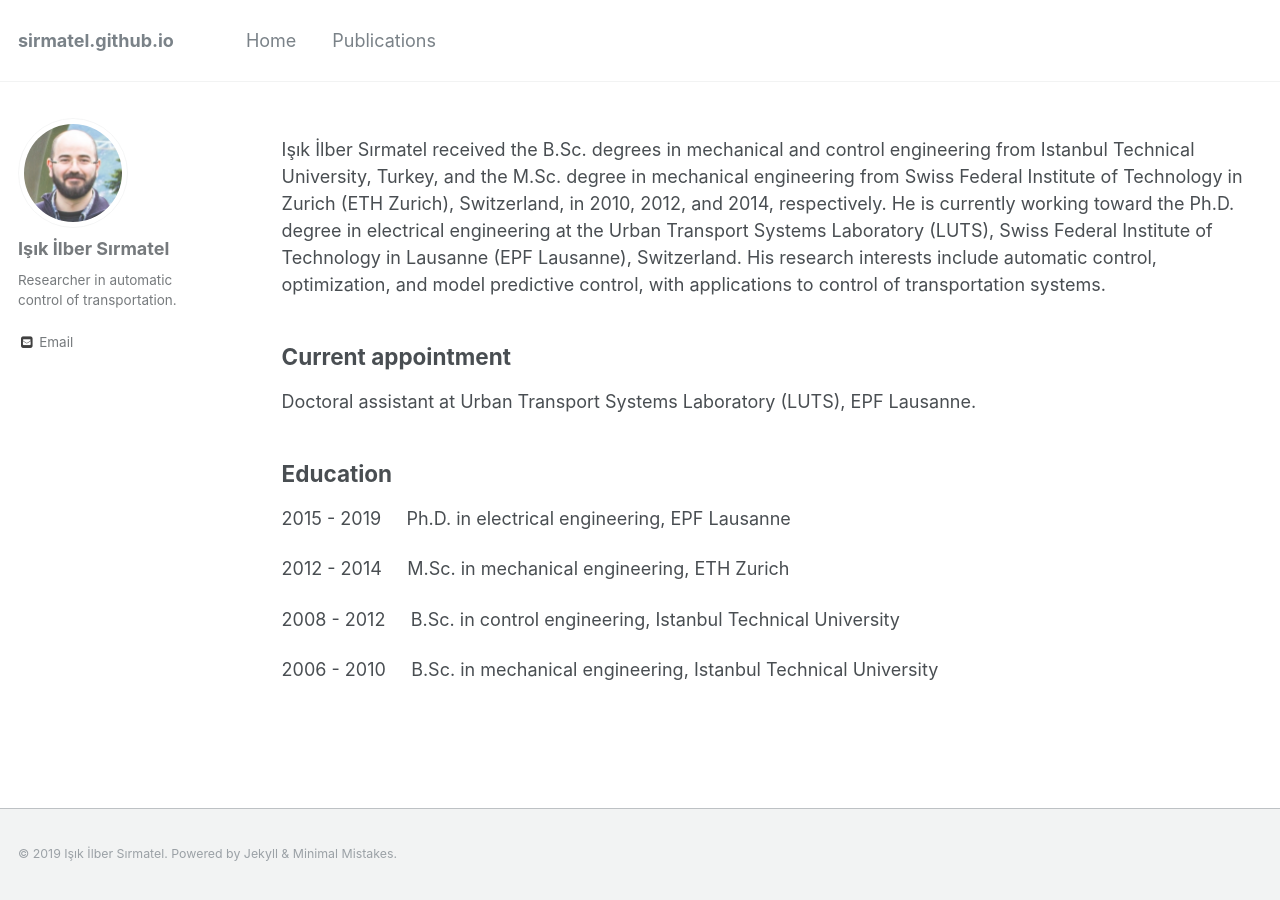
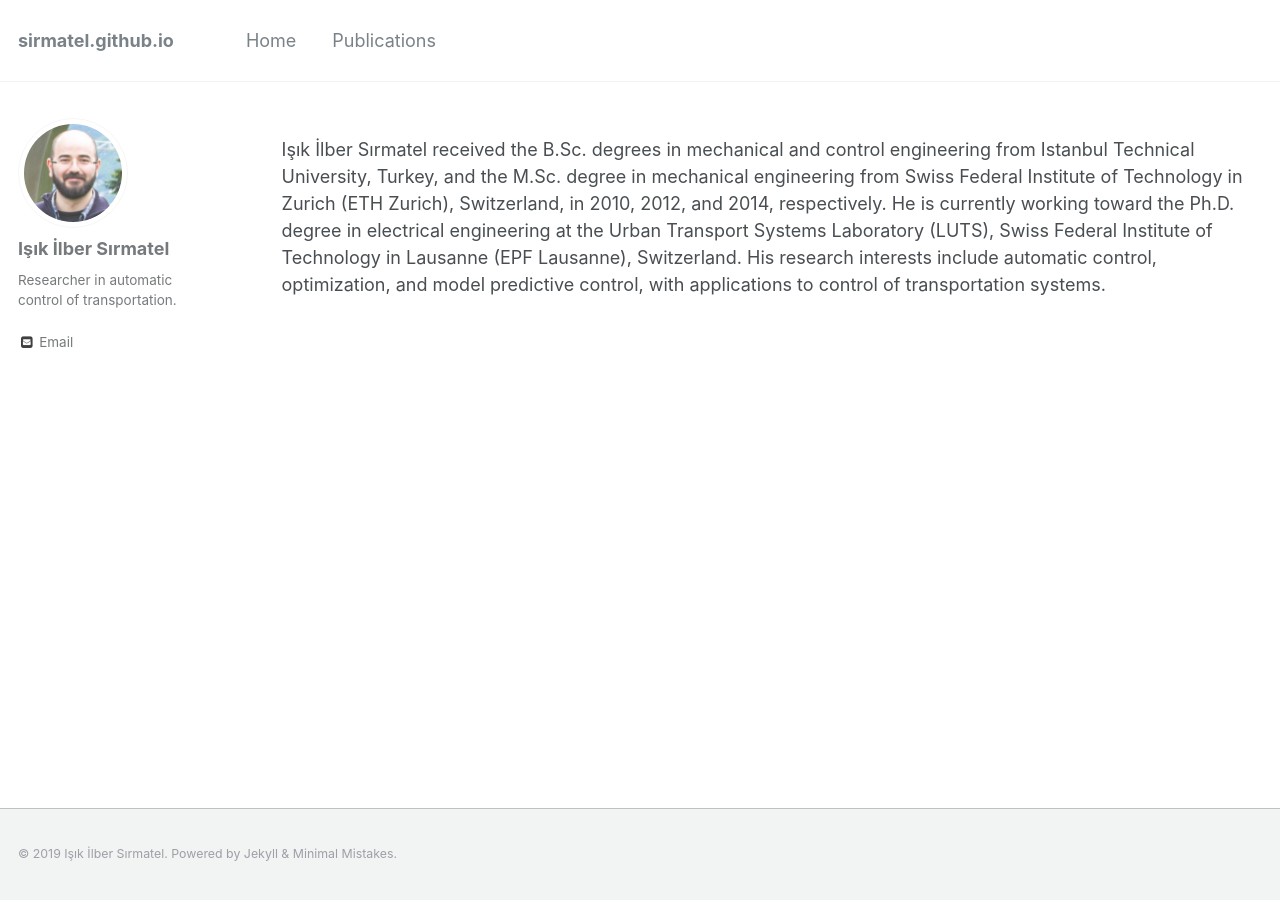
Before and after one commit to sirmatel/sirmatel.github.io, a Jekyll site: the page built from _pages/home.md, in a window 1280 px wide. Built offline with Jekyll 4.4.1, drawn with Linux system fonts in a browser that asks for light colours.

Commit message:
Update home.md

```diff
--- a/_pages/home.md
+++ b/_pages/home.md
@@ -6,17 +6,3 @@ permalink: /home/
 ---
 
 Işık İlber Sırmatel received the B.Sc. degrees in mechanical and control engineering from Istanbul Technical University, Turkey, and the M.Sc. degree in mechanical engineering from Swiss Federal Institute of Technology in Zurich (ETH Zurich), Switzerland, in 2010, 2012, and 2014, respectively. He is currently working toward the Ph.D. degree in electrical engineering at the Urban Transport Systems Laboratory (LUTS), Swiss Federal Institute of Technology in Lausanne (EPF Lausanne), Switzerland. His research interests include automatic control, optimization, and model predictive control, with applications to control of transportation systems.
-
-## Current appointment
-
-Doctoral assistant at Urban Transport Systems Laboratory (LUTS), EPF Lausanne.
-
-## Education
-
-2015 - 2019 &nbsp;&nbsp;&nbsp; Ph.D. in electrical engineering, EPF Lausanne
-
-2012 - 2014 &nbsp;&nbsp;&nbsp; M.Sc. in mechanical engineering, ETH Zurich
-
-2008 - 2012 &nbsp;&nbsp;&nbsp; B.Sc. in control engineering, Istanbul Technical University
-
-2006 - 2010 &nbsp;&nbsp;&nbsp; B.Sc. in mechanical engineering, Istanbul Technical University
```
